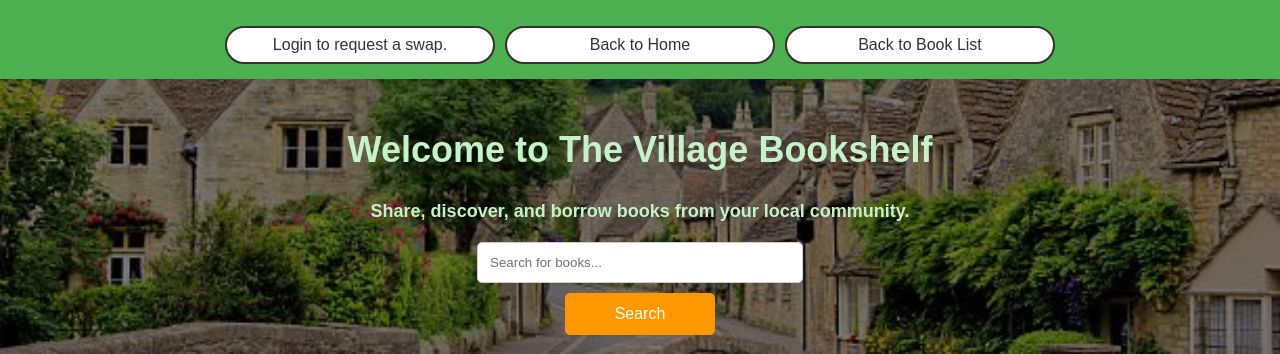
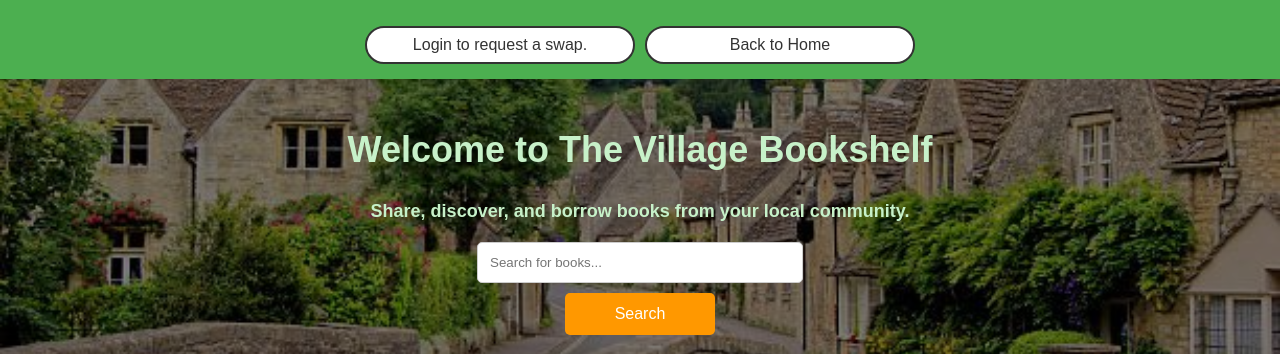
Before and after one commit to helsbels-del/the-village-bookshelf, a Django app: template templates/books/book_detail.html in a window 1280 px wide. Shown: the part 530-884 px from the top of the page. Run offline with Django 4.2, Linux system fonts and the light colour scheme; the template is opened without the code that fills it, so the values that code supplies are empty.

Commit message:
FUX: remove link back to book list from detail age if user is not logged in

```diff
--- a/templates/books/book_detail.html
+++ b/templates/books/book_detail.html
@@ -7,8 +7,7 @@ The Village Bookshelf{% endblock %} {% block content %}
   <p><strong>Owner:</strong> {{ book.owner.username }}</p>
 
   <nav class="navigation">
-    {% if user.is_authenticated %}
-      {% if user != book.owner %}
+    {% if user.is_authenticated %} {% if user != book.owner %}
     <!-- If the user is authenticated and not the owner -->
     <form method="POST" action="{% url 'request_swap' book.pk %}">
       {% csrf_token %}
@@ -19,13 +18,11 @@ The Village Bookshelf{% endblock %} {% block content %}
     <p>This is your book.</p>
     <a href="{% url 'book_update' book.pk %}" class="nav-btn">Edit</a>
     <a href="{% url 'book_delete' book.pk %}" class="nav-btn">Delete</a>
-      {% endif %}
-    {% else %}
+    {% endif %} {% else %}
     <!-- If the user is not authenticated -->
     <a href="{% url 'login' %}" class="nav-btn">Login to request a swap.</a>
     <a href="{% url 'home' %}" class="nav-btn">Back to Home</a>
     {% endif %}
-    <a href="{% url 'book_list' %}" class="nav-btn">Back to Book List</a>
   </nav>
 
   {% if messages %}
```
Lines whose indentation alone changed are shown as unchanged.
